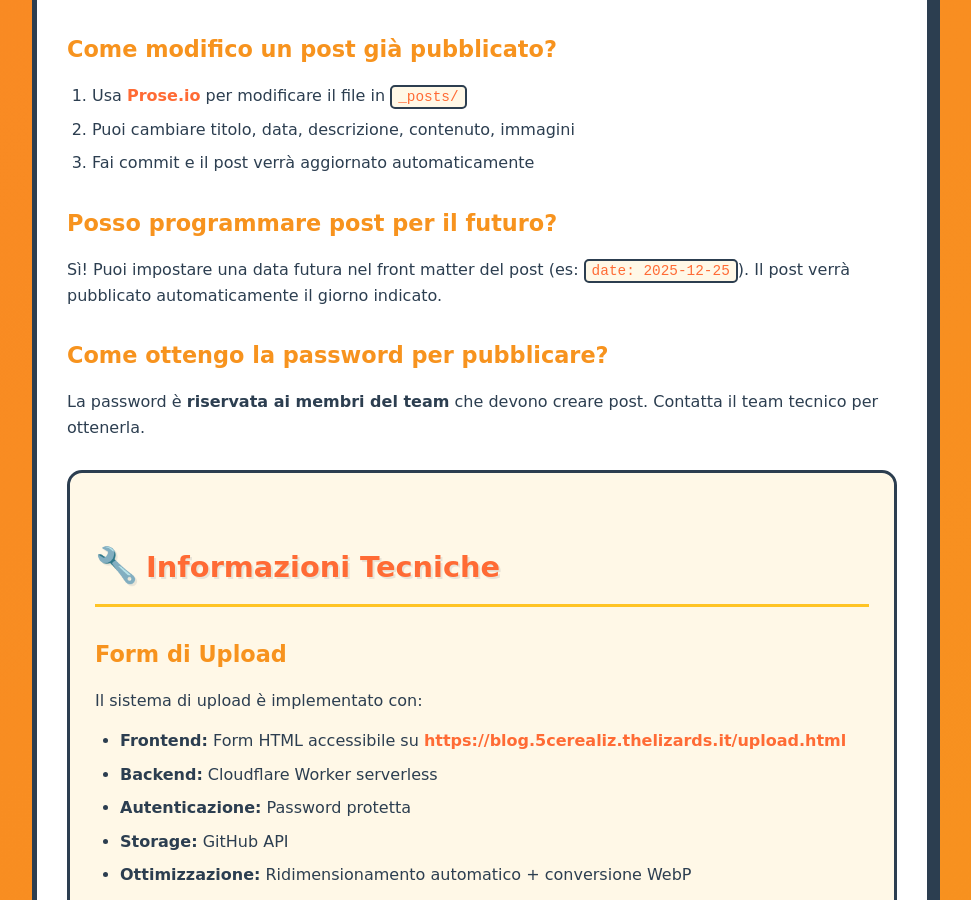
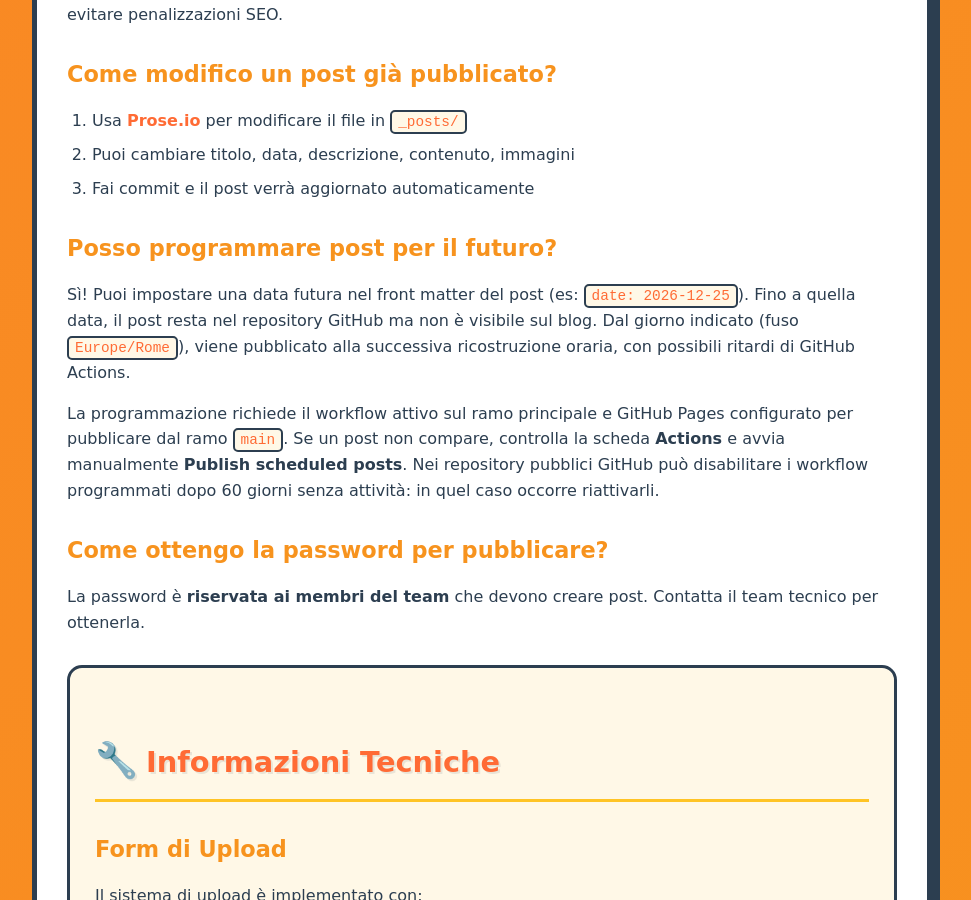
Before and after one commit to thelizberries/blog-5cerealiz, a Jekyll site: the page guida.html, which Jekyll copies as it is, in a window 1280 px wide and 900 px high, scrolled down 8013 px. Shown: the whole window, without its empty margins (158-1129 px from the left). Built offline with Jekyll 4.4.1, drawn with Linux system fonts in a browser that asks for light colours; some of the changed text lies outside the part shown.

Commit message:
Add scheduled post publishing workflow and update documentation

```diff
--- a/_config.yml
+++ b/_config.yml
@@ -12,6 +12,7 @@ author:
 markdown: kramdown
 permalink: /:year/:month/:day/:title/
 timezone: Europe/Rome
+future: false
 
 # Paginazione
 paginate: 5
--- a/guida.html
+++ b/guida.html
@@ -292,7 +292,7 @@
                     </div>
                     <div class="step">
                         <h3>4️⃣ Seleziona la data di pubblicazione</h3>
-                        <p>⏰ Puoi programmare post futuri! Il post verrà pubblicato automaticamente il giorno indicato.</p>
+                        <p>⏰ Puoi programmare post futuri! Dal giorno indicato (fuso orario italiano), il post viene pubblicato alla successiva ricostruzione oraria del blog. Non viene pubblicato necessariamente a mezzanotte: GitHub Actions può eseguire le ricostruzioni con ritardo.</p>
                     </div>
                     <div class="step">
                         <h3>5️⃣ Inserisci la descrizione breve (Meta Description)</h3>
@@ -528,7 +528,8 @@ Continua con il resto del contenuto...</code></pre>
                 </ol>
 
                 <h3>Posso programmare post per il futuro?</h3>
-                <p>Sì! Puoi impostare una data futura nel front matter del post (es: <code>date: 2025-12-25</code>). Il post verrà pubblicato automaticamente il giorno indicato.</p>
+                <p>Sì! Puoi impostare una data futura nel front matter del post (es: <code>date: 2026-12-25</code>). Fino a quella data, il post resta nel repository GitHub ma non è visibile sul blog. Dal giorno indicato (fuso <code>Europe/Rome</code>), viene pubblicato alla successiva ricostruzione oraria, con possibili ritardi di GitHub Actions.</p>
+                <p>La programmazione richiede il workflow attivo sul ramo principale e GitHub Pages configurato per pubblicare dal ramo <code>main</code>. Se un post non compare, controlla la scheda <strong>Actions</strong> e avvia manualmente <strong>Publish scheduled posts</strong>. Nei repository pubblici GitHub può disabilitare i workflow programmati dopo 60 giorni senza attività: in quel caso occorre riattivarli.</p>
 
                 <h3>Come ottengo la password per pubblicare?</h3>
                 <p>La password è <strong>riservata ai membri del team</strong> che devono creare post. Contatta il team tecnico per ottenerla.</p>
```
Also changed, not shown: .github/workflows/scheduled-pages-build.yml (added), README.md.
